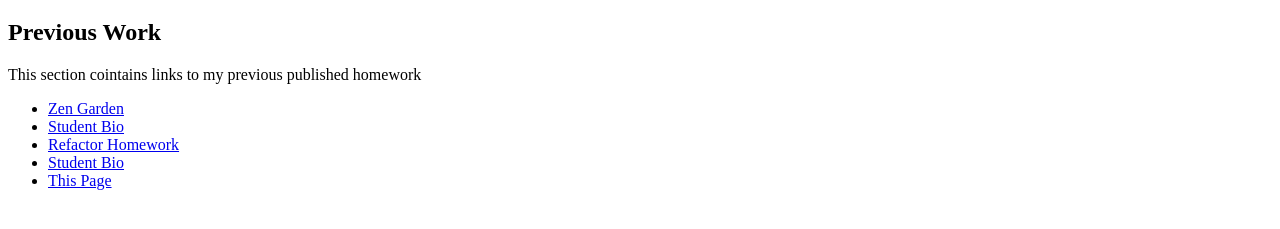
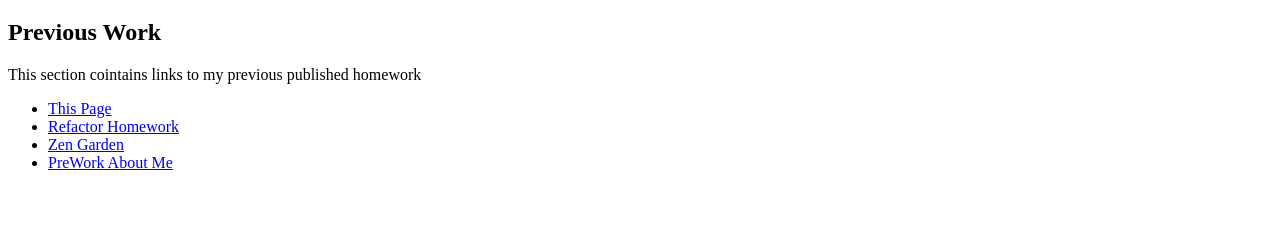
Before and after one commit to chikeobinjaka/parolanta, a plain HTML site: page index.html in a window 1280 px wide. Shown: the part 61-290 px from the top of the page. Drawn offline with Linux system fonts and the light colour scheme.

Commit message:
Added more project references

```diff
--- a/index.html
+++ b/index.html
@@ -14,28 +14,23 @@
       <p>This section cointains links to my previous published homework</p>
       <ul>
         <li>
-          <a href="https://chikeobinjaka.github.io/" target="_blank"
+          <a href="https://chikeobinjaka.github.io/parolanta" target="_blank"
+            >This Page</a
+          >
+        </li>
+        <li>
+          <a href="https://chikeobinjaka.github.io" target="_blank"
+            >Refactor Homework</a
+          >
+        </li>
+        <li>
+          <a href="https://chikeobinjaka.github.io/zen-garden" target="_blank"
             >Zen Garden</a
           >
         </li>
         <li>
-          <a href="https://chikeobinjaka.github.io/Student-Bio" target="_blank"
-            >Student Bio</a
-          >
-        </li>
-        <li>
-          <a href="https://chikeobinjaka.github.io/zen-garden" target="_blank"
-            >Refactor Homework</a
-          >
-        </li>
-        <li>
-          <a href="https://chikeobinjaka.github.io/Student-Bio" target="_blank"
-            >Student Bio</a
-          >
-        </li>
-        <li>
-          <a href="https://chikeobinjaka.github.io/parolanta" target="_blank"
-            >This Page</a
+          <a href="https://chikeobinjaka.github.io/prework-about-me" target="_blank"
+            >PreWork About Me</a
           >
         </li>
       </ul>
```
